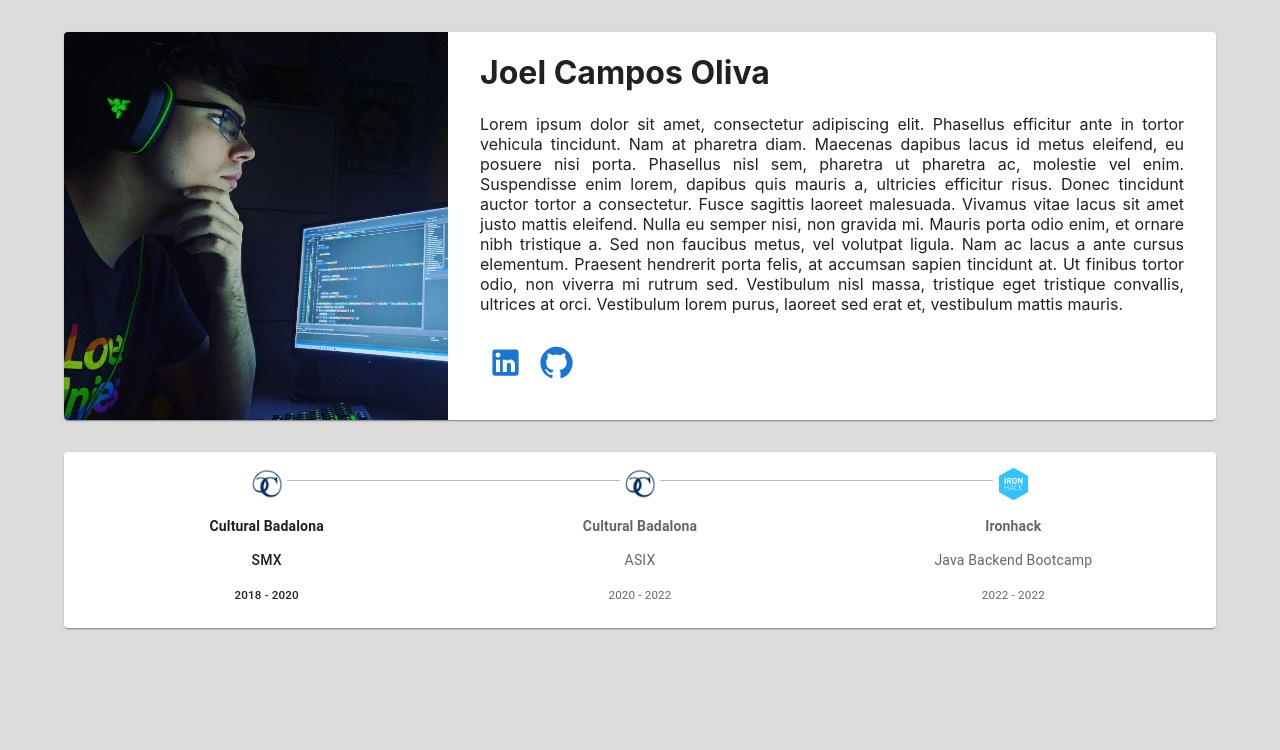
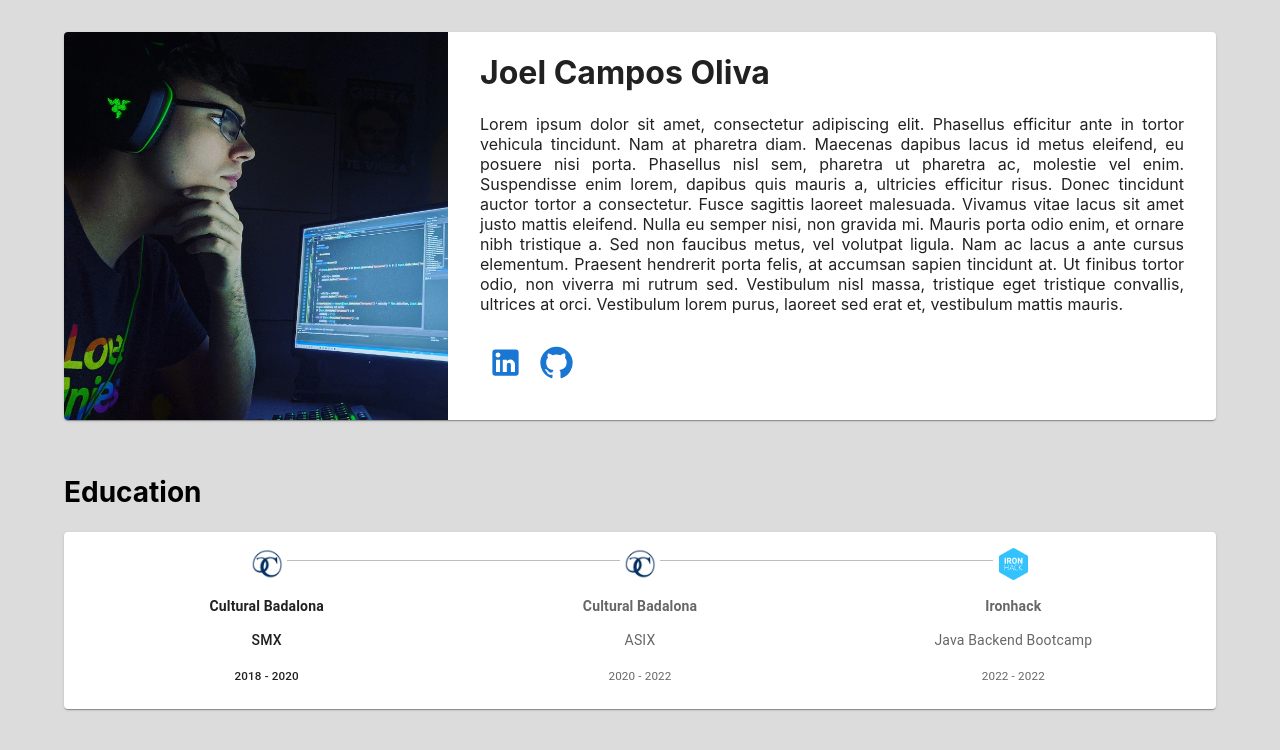
Before and after one commit to TheMineWay/cv, a React (Create React App) app: page / in a window 1280 px wide. Shown: the top 750 px of the page. Built offline with nearby package versions, Linux system fonts and the light colour scheme.

Commit message:
Section component

```diff
--- a/src/components/steps/GenericStepper.tsx
+++ b/src/components/steps/GenericStepper.tsx
@@ -1,4 +1,4 @@
-import { Icon, Step, StepLabel, Stepper } from '@mui/material';
+import { Step, StepLabel, Stepper } from '@mui/material';
 import { DateObjectUnits, DateTime } from 'luxon';
 
 export type GenericStep = {
@@ -17,7 +17,7 @@ export default function GenericStepper(props: Props) {
 
     const divided: GenericStep[][] = [];
     for (let i = 0; i < props.steps.length; i++) {
-        if (i % 3 == 0 || i == 0) {
+        if (i % 3 === 0 || i === 0) {
             divided.push([]);
         }
         divided[Math.floor(i / 3)].push(props.steps[i]);
@@ -48,6 +48,7 @@ export default function GenericStepper(props: Props) {
                                                 style={{
                                                     height: '2em',
                                                 }}
+                                                alt={'Logo'}
                                             />
                                         )}
                                     >
--- /dev/null
+++ b/src/components/titles/SectionTitle.tsx
@@ -0,0 +1,13 @@
+type Props = {
+    children: string;
+}
+
+export default function SectionTitle(props: Props) {
+    return (
+        <h2
+            style={{
+                fontSize: '1.75em',
+            }}
+        >{props.children}</h2>
+    )
+};
--- a/src/view/MainPage/MainPage.tsx
+++ b/src/view/MainPage/MainPage.tsx
@@ -1,12 +1,23 @@
 import { Grid } from "@mui/material";
+import SectionTitle from "../../components/titles/SectionTitle";
 import AboutMe from "./AboutMe/AboutMe";
 import AcademicVoyage from "./AcademicVoyage/AcademicVoyage";
 
+type Section = {
+    title?: string;
+    component: JSX.Element;
+}
+
 export default function MainPage() {
 
-    const parts: JSX.Element[] = [
-        <AboutMe />,
-        <AcademicVoyage />,
+    const parts: Section[] = [
+        {
+            component: <AboutMe />,
+        },
+        {
+            title: 'Education',
+            component: <AcademicVoyage />,
+        },
     ];
 
     return (
@@ -20,7 +31,12 @@ export default function MainPage() {
                         item
                         xs={12}
                     >
-                        {part}
+                        {
+                            part.title && (
+                                <SectionTitle>{part.title}</SectionTitle>
+                            )
+                        }
+                        {part.component}
                     </Grid>
                 ))
             }
```
